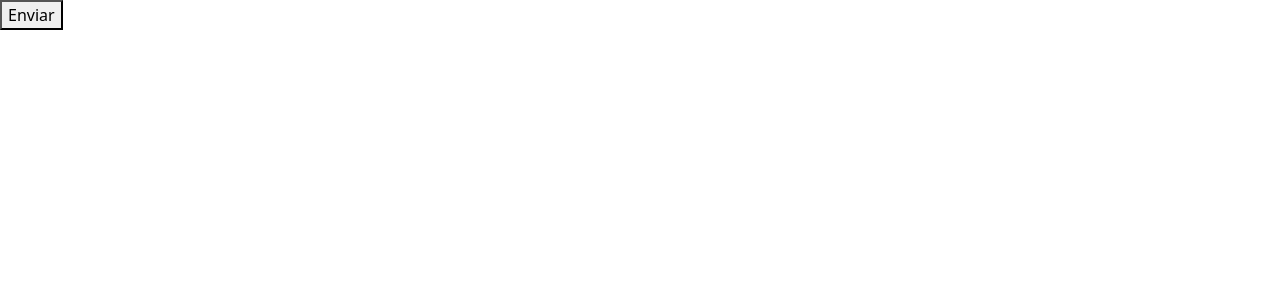
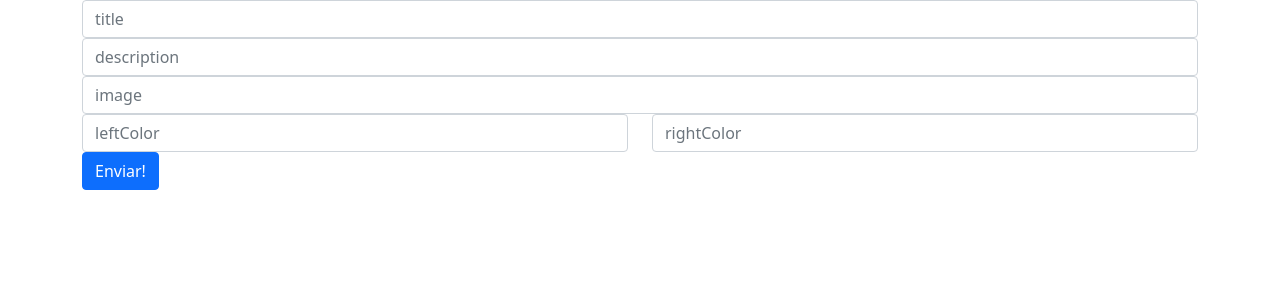
Before and after one commit to leogaleanoq/ReactExample, a React (Create React App) app: page /exercises/new in a window 1280 px wide. Shown: the top 300 px of the page. Built offline with nearby package versions, Linux system fonts and the light colour scheme.

Commit message:
captura de info por eventos

```diff
--- a/src/pages/ExercisesNew.js
+++ b/src/pages/ExercisesNew.js
@@ -2,16 +2,86 @@ import React from 'react';
 
 class ExercisesNew extends React.Component{
 
+state = {};
 
-clickHandler = () => {
-    console.log('Enviado!');
+submitHandler = event => {
+    event.preventDefault();
+    console.log(this.state);
+};
+
+changeHandler = event => {
+    //almacenar el evento en el estado
+    this.setState({
+        [event.target.name]: event.target.value
+    })
 };
 
     render(){
         return(
-            <button onClick={this.clickHandler}>
-                Enviar
-            </button>
+            <div className="container">
+                <form onSubmit={this.submitHandler}>
+                    <div className="form-group">
+                        <input
+                            type="text"
+                            className="form-control"
+                            placeholder="title"
+                            name="title"
+                            onChange={this.changeHandler}
+                            value={this.state.title}
+                        />
+                    </div>
+                    <div className="form-group">
+                        <input
+                            type="text"
+                            className="form-control"
+                            placeholder="description"
+                            name="description"
+                            onChange={this.changeHandler}
+                            value={this.state.description}
+                        />
+                    </div>
+                    <div className="form-group">
+                        <input
+                            type="text"
+                            className="form-control"
+                            placeholder="image"
+                            name="image"
+                            onChange={this.changeHandler}
+                            value={this.state.image}
+                        />
+                    </div>
+                    <div className="form row">
+                        <div className="col-6">
+                            <input
+                                type="text"
+                                className="form-control"
+                                placeholder="leftColor"
+                                name="leftColor"
+                                onChange={this.changeHandler}
+                                value={this.state.leftColor}
+
+                            />
+                        </div>
+                        <div className="col-6">
+                            <input
+                                type="text"
+                                className="form-control"
+                                placeholder="rightColor"
+                                name="rightColor"
+                                onChange={this.changeHandler}
+                                value={this.state.rightColor}
+
+                            />
+                        </div>
+                    </div>
+                    <button
+                        type="submit"
+                        className="btn btn-primary"
+                    >
+                        Enviar!
+                    </button>
+                </form>
+            </div>
         );
     };
 };
```
